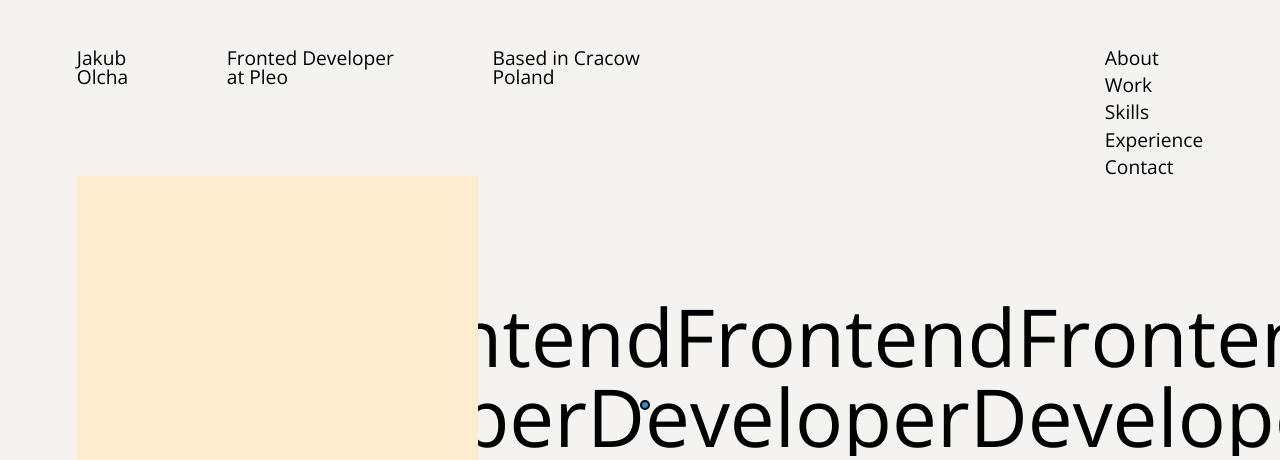
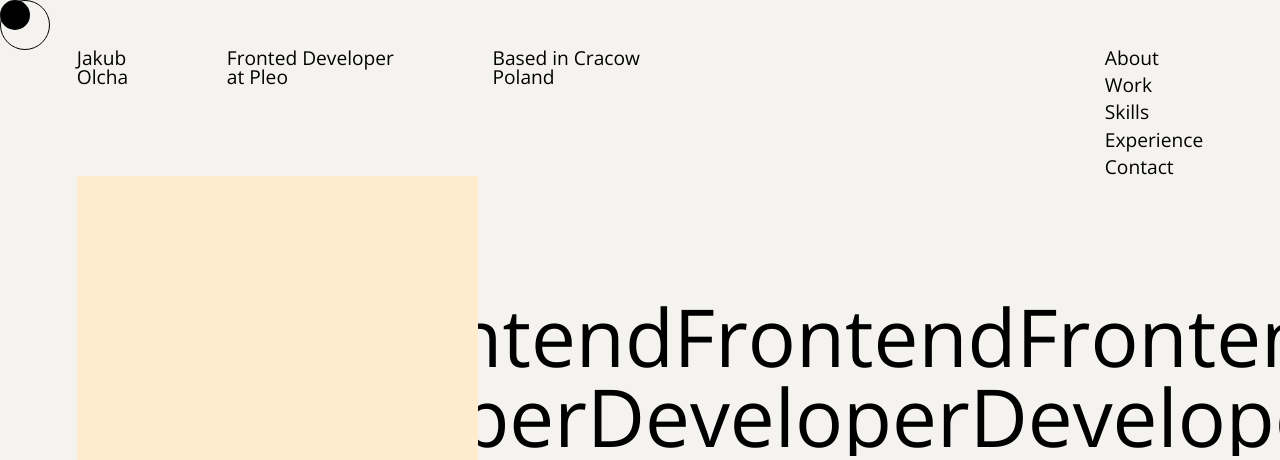
Before and after one commit to olo75jg21/creative-portfolio, a Next.js app: page / in a window 1280 px wide. Shown: the top 460 px of the page. Built offline with nearby package versions, Linux system fonts and the light colour scheme.

Commit message:
framer motion cursor - two containers following mouse and centering

```diff
--- a/components/cursor/Cursor.module.css
+++ b/components/cursor/Cursor.module.css
@@ -1,12 +1,22 @@
-.cursor {
+.outerCursor {
   z-index: 1000;
+  position: fixed;
+  width: 16px;
+  height: 16px;
   border-radius: 50%;
-  width: 80px;
-  height: 80px;
-  border: 2px solid black;
   pointer-events: none;
+  border: 1px solid black;
+  display: flex;
+  align-items: center;
+  justify-content: center;
+}
+
+.innerCursor {
+  z-index: 1000;
   position: fixed;
-  top: 50%;
-  left: 50%;
-  transition: transform 3s none;
+  width: 10px;
+  height: 10px;
+  background-color: black;
+  border-radius: 50%;
+  pointer-events: none;
 }
--- a/components/cursor/Cursor.tsx
+++ b/components/cursor/Cursor.tsx
@@ -1,50 +1,77 @@
 "use client";
 
-import React, { useEffect, useRef, useState } from "react";
+import React, { useRef, useState } from "react";
 import style from "./Cursor.module.css";
 import useMousePosition from "@/hooks/useMousePosition";
-import { motion } from "framer-motion";
+import { motion, useSpring } from "framer-motion";
 
 enum CursorVariant {
   DEFAULT = "default",
 }
 
 const Cursor = () => {
-  const borderRef = useRef<HTMLDivElement>(null);
-  const innerRef = useRef<HTMLDivElement>(null);
-
+  const [outerCursorSize, setOuterCursorSize] = useState<number>(50);
+  const [innerCursorSize, setInnerCursorSize] = useState<number>(30);
   const [cursorVariant, setCursorVariant] = useState<CursorVariant>(
     CursorVariant.DEFAULT
   );
 
-  const ref = React.useRef(null);
+  const { x: xOuter, y: yOuter } = useMousePosition({
+    centerOffset: outerCursorSize,
+  });
+  const { x: xInner, y: yInner } = useMousePosition({
+    centerOffset: innerCursorSize,
+  });
 
-  const { x, y } = useMousePosition();
+  const outerSmoothOptions = { damping: 50, stiffness: 300, mass: 0.1 };
+  const outerSmoothMouse = {
+    x: useSpring(xOuter, outerSmoothOptions),
+    y: useSpring(yOuter, outerSmoothOptions),
+  };
 
-  const variants = {
-    default: {
+  const innerSmoothOptions = { damping: 40, stiffness: 2000, mass: 0.1 };
+  const innerSmoothMouse = {
+    x: useSpring(xInner, innerSmoothOptions),
+    y: useSpring(yInner, innerSmoothOptions),
+  };
+
+  const outerCursorVariants = {
+    default: () => ({
       opacity: 1,
-      height: 10,
-      width: 10,
+      height: outerCursorSize,
+      width: outerCursorSize,
       fontSize: "16px",
-      backgroundColor: "#1e91d6",
-      x,
-      y,
-      transition: {
-        type: "spring",
-        mass: 0.6,
-      },
-    },
+    }),
+  };
+
+  const innerCursorVariants = {
+    default: () => ({
+      opacity: 1,
+      height: innerCursorSize,
+      width: innerCursorSize,
+      fontSize: "16px",
+    }),
   };
 
   return (
     <motion.div
-      className={style.cursor}
-      ref={borderRef}
-      variants={variants}
+      className={style.outerCursor}
+      style={{
+        left: outerSmoothMouse.x,
+        top: outerSmoothMouse.y,
+      }}
+      variants={outerCursorVariants}
       animate={cursorVariant}
     >
-      <div ref={innerRef} />
+      <motion.div
+        className={style.innerCursor}
+        style={{
+          left: innerSmoothMouse.x,
+          top: innerSmoothMouse.y,
+        }}
+        variants={innerCursorVariants}
+        animate={cursorVariant}
+      />
     </motion.div>
   );
 };
--- a/hooks/useMousePosition.tsx
+++ b/hooks/useMousePosition.tsx
@@ -1,20 +1,23 @@
-import { useState, useEffect } from "react";
+import { useEffect } from "react";
+import { MotionValue, useMotionValue } from "framer-motion";
 
-// Define the type for the mouse position
-interface MousePosition {
-  x: number;
-  y: number;
-}
+type Props = {
+  centerOffset?: number;
+};
 
-const useMousePosition = (): MousePosition => {
-  const [mousePosition, setMousePosition] = useState<MousePosition>({
-    x: 0,
-    y: 0,
-  });
+type MousePosition = {
+  x: MotionValue<number>;
+  y: MotionValue<number>;
+};
+
+const useMousePosition = ({ centerOffset = 15 }: Props): MousePosition => {
+  const x = useMotionValue(0);
+  const y = useMotionValue(0);
 
   useEffect(() => {
     const handleMouseMove = (event: MouseEvent) => {
-      setMousePosition({ x: event.clientX, y: event.clientY });
+      x.set(event.clientX - centerOffset / 2);
+      y.set(event.clientY - centerOffset / 2);
     };
 
     window.addEventListener("mousemove", handleMouseMove);
@@ -22,9 +25,9 @@ const useMousePosition = (): MousePosition => {
     return () => {
       window.removeEventListener("mousemove", handleMouseMove);
     };
-  }, []);
+  }, [centerOffset]);
 
-  return mousePosition;
+  return { x, y };
 };
 
 export default useMousePosition;
```
